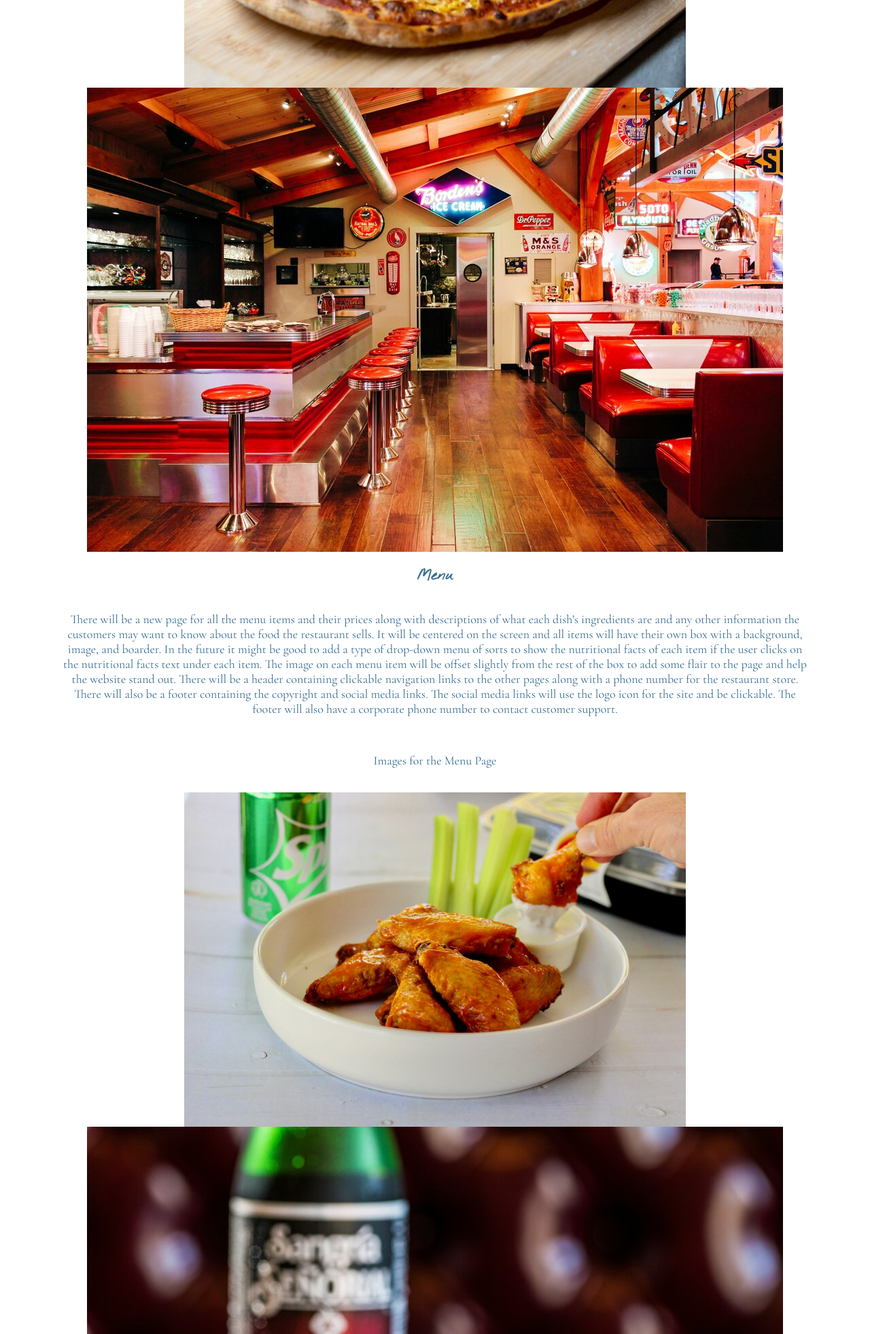
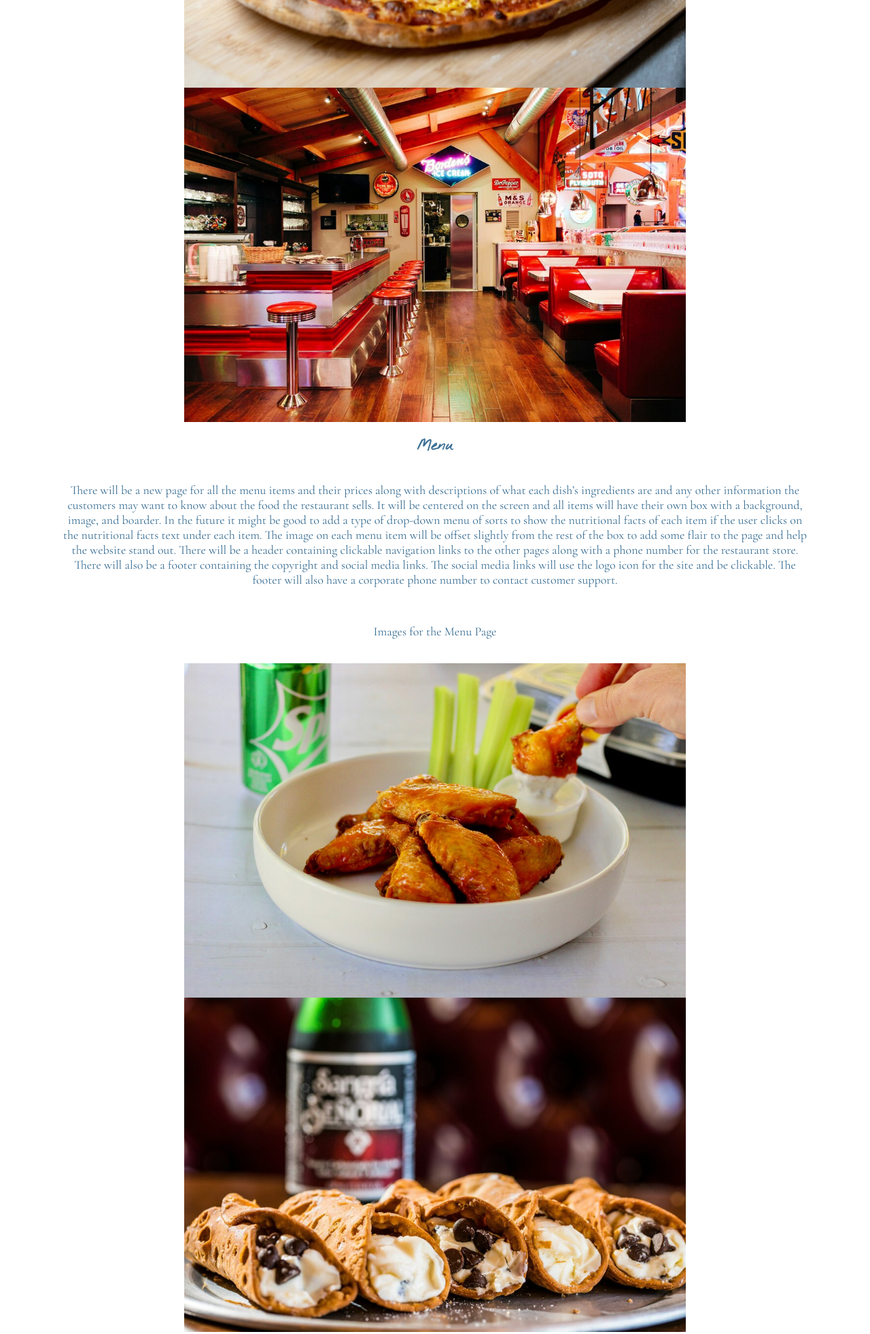
Before and after one commit to Spalmer98/wdd130, a plain HTML site: page pizzacones/site-plan.html in a window 1280 px wide. Shown: the part 3700-5663 px from the top of the page at 68% size. Drawn offline with nearby package versions, Linux system fonts and the light colour scheme; files whose address does not match are found by name.

Commit message:
adjusted sizes for images

```diff
--- a/pizzacones/site-plan.html
+++ b/pizzacones/site-plan.html
@@ -129,7 +129,7 @@
       </p>
       <p>Images for the Home page</p>
         <img src="images/Pepperoni Pizza.jpg" width=65% alt="Pepperoni Pizza">
-        <img src="images/Diner.jpg" alt="Diner">
+        <img src="images/Diner.jpg" width=65% alt="Diner">
 
       </ul>
       <h3>Menu</h3>
@@ -138,7 +138,7 @@
       </p>
       <p>Images for the Menu Page</p>
         <img src="images/Chicken Wings.jpg" width=65% alt="Chicken Wings">
-        <img src="images/Cannoli.jpg" alt="Cannoli">
+        <img src="images/Cannoli.jpg" width=65% alt="Cannoli">
 
       </ul>
       <h3>About Us</h3>
```
